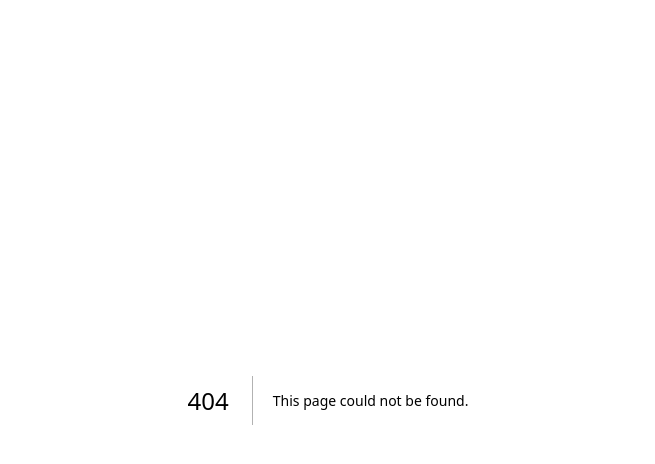
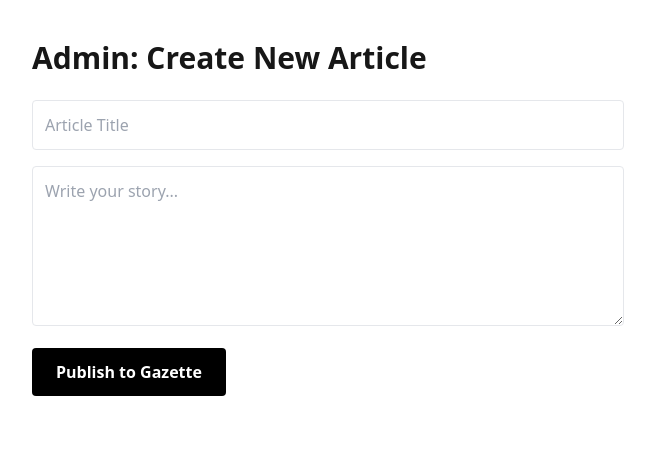
Before and after one commit to supplychainersrilanka-cpu/newspaper-final, a Next.js app: page /admin in a window 1280 px wide. Before the commit this address had no page. Shown: the top 464 px of the page, without its empty margins (312-967 px from the left). Built offline with nearby package versions, Linux system fonts and the light colour scheme.

Commit message:
Specs: Added Admin Dashboard and Author relationships

```diff
--- /dev/null
+++ b/app/admin/page.tsx
@@ -0,0 +1,33 @@
+'use client';
+import { useState } from 'react';
+
+export default function AdminPage() {
+  const [status, setStatus] = useState('');
+
+  async function handleSubmit(e: any) {
+    e.preventDefault();
+    const formData = new FormData(e.target);
+    const res = await fetch('/api/admin/posts', {
+      method: 'POST',
+      body: JSON.stringify(Object.fromEntries(formData)),
+    });
+    if (res.ok) {
+      setStatus('✅ Article Published!');
+      e.target.reset();
+    }
+  }
+
+  return (
+    <div className="p-10 max-w-2xl mx-auto font-sans">
+      <h1 className="text-3xl font-bold mb-6">Admin: Create New Article</h1>
+      <form onSubmit={handleSubmit} className="space-y-4">
+        <input name="title" placeholder="Article Title" className="w-full p-3 border rounded" required />
+        <textarea name="content" placeholder="Write your story..." className="w-full p-3 border rounded h-40" required />
+        <button type="submit" className="bg-black text-white px-6 py-3 rounded font-bold hover:bg-gray-800">
+          Publish to Gazette
+        </button>
+      </form>
+      {status && <p className="mt-4 font-bold text-green-600">{status}</p>}
+    </div>
+  );
+}
--- /dev/null
+++ b/app/api/admin/posts/route.ts
@@ -0,0 +1,20 @@
+import prisma from '@/lib/prisma';
+import { NextResponse } from 'next/server';
+
+export const runtime = 'edge';
+
+export async function POST(req: Request) {
+  const { title, content } = await req.json();
+
+  // Note: We are using Author ID 1 for now (we will create this author next)
+  const post = await prisma.post.create({
+    data: {
+      title,
+      content,
+      published: true,
+      authorId: 1,
+    },
+  });
+
+  return NextResponse.json(post);
+}
```
Also changed, not shown: 1 other file (tests, documents, lock files or other folders).
